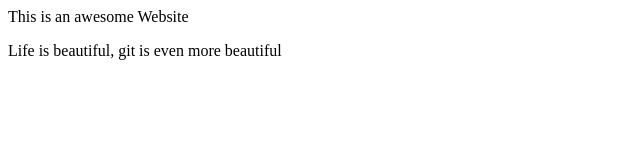
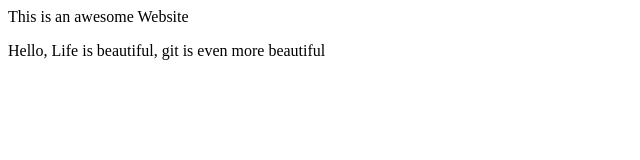
Before and after one commit to Frankdespi/mydemoprojectFrank, a plain HTML site: page index.html in a window 1280 px wide. Shown: the full height of the page, 0-640 px from the left. Drawn offline with Linux system fonts and the light colour scheme.

Commit message:
added a hello to index.html

```diff
--- a/index.html
+++ b/index.html
@@ -6,6 +6,6 @@ Sample Website
 This is an awesome Website
 </head>
 <p>
-Life is beautiful, git is even more beautiful
+Hello, Life is beautiful, git is even more beautiful
 </p>
 </html>
```
